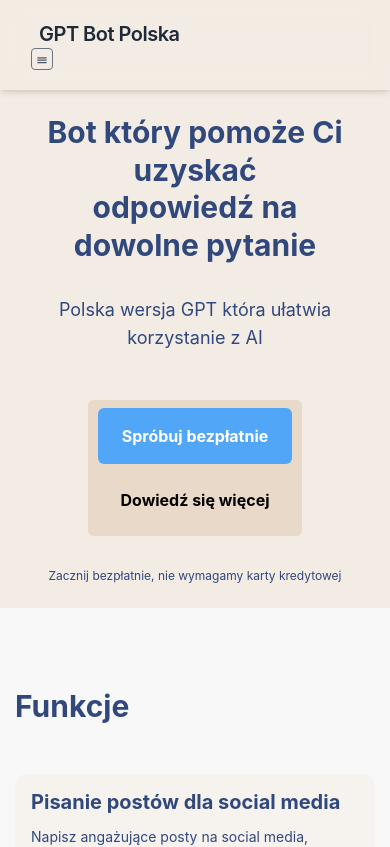
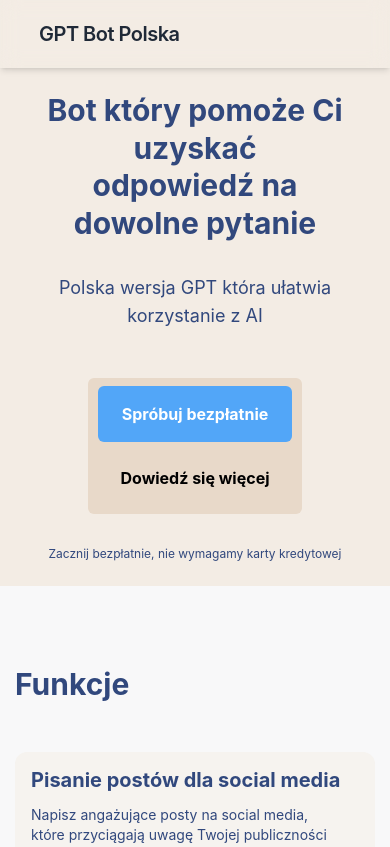
Before and after one commit to shakhorinAlex/gpt-bot-pl, a React (Vite) app: page / in a window 390 px wide. Shown: the top 847 px of the page. Built offline with nearby package versions, Linux system fonts and the light colour scheme.

Commit message:
Update Nav.jsx

```diff
--- a/src/components/Nav.jsx
+++ b/src/components/Nav.jsx
@@ -16,20 +16,6 @@
               GPT Bot Polska
             </a>
           </div>
-          <button className="block md:hidden border border-gray-500 rounded p-1 focus:outline-none">
-            <svg
-              className="h-3 w-3 fill-current text-gray-600"
-              viewBox="0 0 20 20"
-              xmlns="http://www.w3.org/2000/svg"
-            >
-              <title>Menu</title>
-              <path
-                fillRule="evenodd"
-                d="M3 7h14a1 1 0 0 1 0 2H3a1 1 0 1 1 0-2zm0 4h14a1 1 0 0 1 0 2H3a1 1 0 1 1 0-2zm0 4h14a1 1 0 0 1 0 2H3a1 1 0 1 1 0-2z"
-                clipRule="evenodd"
-              ></path>
-            </svg>
-          </button>
         </div>
         <div className="md:block hidden">
           <ul className="nav-links flex items-center justify-between text-base text-gray-700 pt-4 md:pt-0">
```
